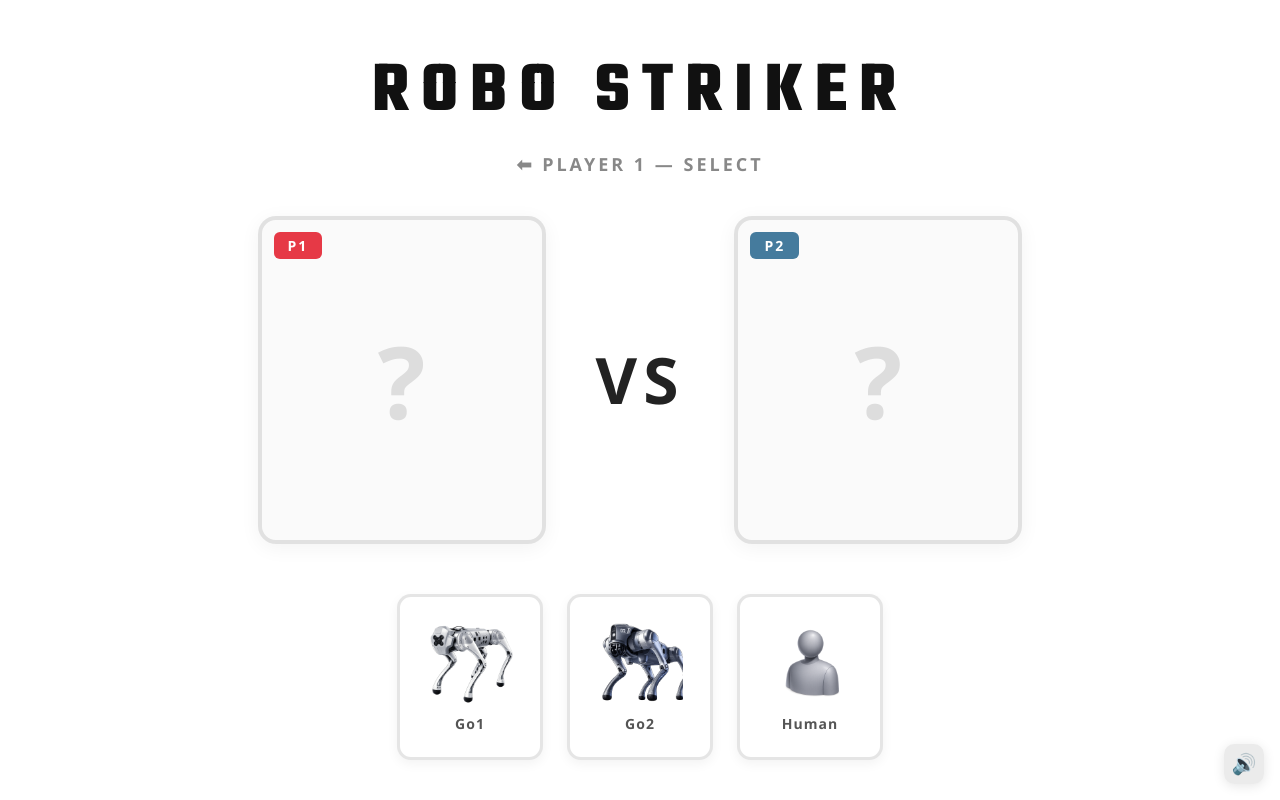
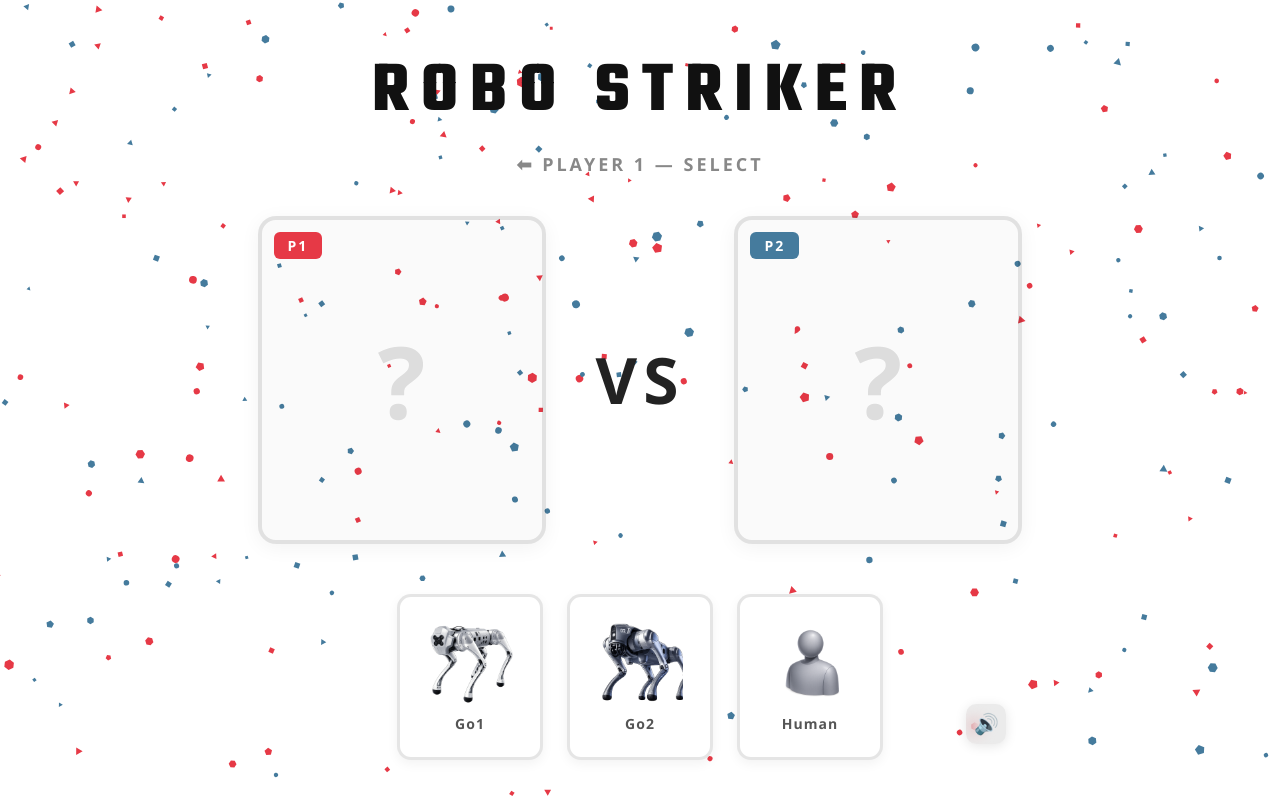
Before and after one commit to rorosaga/point_cloud_pitch, a React (Vite) app: page / in a window 1280 px wide. Built offline with nearby package versions, Linux system fonts and the light colour scheme.

Commit message:
Add confetti animation to CharacterSelect; enhance crowd audio functionality to resume on user interaction

```diff
--- a/src/App.tsx
+++ b/src/App.tsx
@@ -14,7 +14,7 @@ function PitchWithData() {
   );
 }
 
-// Idle crowd ambient audio
+// Idle crowd ambient audio — resumes on first user interaction if autoplay is blocked
 function useCrowdAudio(active: boolean, muted: boolean) {
   const audioRef = useRef<HTMLAudioElement | null>(null);
 
@@ -24,15 +24,23 @@ function useCrowdAudio(active: boolean, muted: boolean) {
       audio.loop = true;
       audio.volume = 0.3;
       audio.muted = muted;
-      audio.play().catch(() => {});
       audioRef.current = audio;
+
+      const tryPlay = () => {
+        audio.play().catch(() => {});
+      };
+
+      // Try immediately, and also on first click if blocked
+      tryPlay();
+      const onClick = () => { tryPlay(); document.removeEventListener('click', onClick); };
+      document.addEventListener('click', onClick);
+
+      return () => {
+        document.removeEventListener('click', onClick);
+        audio.pause();
+        audioRef.current = null;
+      };
     }
-    return () => {
-      if (audioRef.current) {
-        audioRef.current.pause();
-        audioRef.current = null;
-      }
-    };
   }, [active]);
 
   useEffect(() => {
--- a/src/components/CharacterSelect.tsx
+++ b/src/components/CharacterSelect.tsx
@@ -1,4 +1,64 @@
-import { useState, useCallback, useEffect, useRef } from 'react';
+import { useState, useCallback, useEffect, useRef, memo } from 'react';
+import Particles, { initParticlesEngine } from '@tsparticles/react';
+import { loadSlim } from '@tsparticles/slim';
+import type { ISourceOptions } from '@tsparticles/engine';
+
+const selectConfettiOptions: ISourceOptions = {
+  fullScreen: { zIndex: 1 },
+  particles: {
+    color: { value: ['#e63946', '#457b9d'] },
+    move: {
+      direction: 'bottom',
+      enable: true,
+      outModes: { default: 'out' },
+      size: true,
+      speed: { min: 1, max: 3 },
+    },
+    number: { value: 500, density: { enable: true, area: 800 } },
+    opacity: { value: 1 },
+    rotate: {
+      value: { min: 0, max: 360 },
+      direction: 'random',
+      move: true,
+      animation: { enable: true, speed: 60 },
+    },
+    tilt: {
+      direction: 'random',
+      enable: true,
+      move: true,
+      value: { min: 0, max: 360 },
+      animation: { enable: true, speed: 60 },
+    },
+    shape: {
+      type: ['circle', 'square', 'triangle', 'polygon'],
+      options: { polygon: [{ sides: 5 }, { sides: 6 }] },
+    },
+    size: { value: { min: 2, max: 4 } },
+    roll: {
+      darken: { enable: true, value: 30 },
+      enlighten: { enable: true, value: 30 },
+      enable: true,
+      speed: { min: 15, max: 25 },
+    },
+    wobble: {
+      distance: 30,
+      enable: true,
+      move: true,
+      speed: { min: -15, max: 15 },
+    },
+  },
+};
+
+const SelectConfetti = memo(function SelectConfetti() {
+  const [ready, setReady] = useState(false);
+  useEffect(() => {
+    initParticlesEngine(async (engine) => {
+      await loadSlim(engine);
+    }).then(() => setReady(true));
+  }, []);
+  if (!ready) return null;
+  return <Particles id="select-confetti" options={selectConfettiOptions} />;
+});
 
 const CHARACTERS = [
   { id: 'go1', name: 'Go1', img: '/go1.png' },
@@ -89,8 +149,14 @@ export function CharacterSelect({ onReady, muted, onToggleMute }: { onReady: ()
 
   return (
     <div style={styles.container}>
+      {/* Background confetti */}
+      <SelectConfetti />
+
       {/* Screen flash on select */}
       {flash && <div style={styles.flash} />}
+
+      {/* Content wrapper — above confetti */}
+      <div style={styles.content}>
 
       <h1 style={styles.title}>ROBO STRIKER</h1>
       <p style={styles.subtitle}>
@@ -193,6 +259,8 @@ export function CharacterSelect({ onReady, muted, onToggleMute }: { onReady: ()
       >
         {muted ? '🔇' : '🔊'}
       </button>
+
+      </div>{/* end content wrapper */}
     </div>
   );
 }
@@ -211,6 +279,14 @@ const styles: Record<string, React.CSSProperties> = {
     userSelect: 'none',
     position: 'relative',
     overflow: 'hidden',
+  },
+  content: {
+    display: 'flex',
+    flexDirection: 'column',
+    alignItems: 'center',
+    justifyContent: 'center',
+    position: 'relative',
+    zIndex: 2,
   },
   flash: {
     position: 'absolute',
--- a/src/styles/index.css
+++ b/src/styles/index.css
@@ -18,3 +18,13 @@ body {
   z-index: 10 !important;
   pointer-events: none;
 }
+
+#select-confetti {
+  position: fixed !important;
+  top: 0;
+  left: 0;
+  width: 100%;
+  height: 100%;
+  z-index: 1 !important;
+  pointer-events: none;
+}
```
